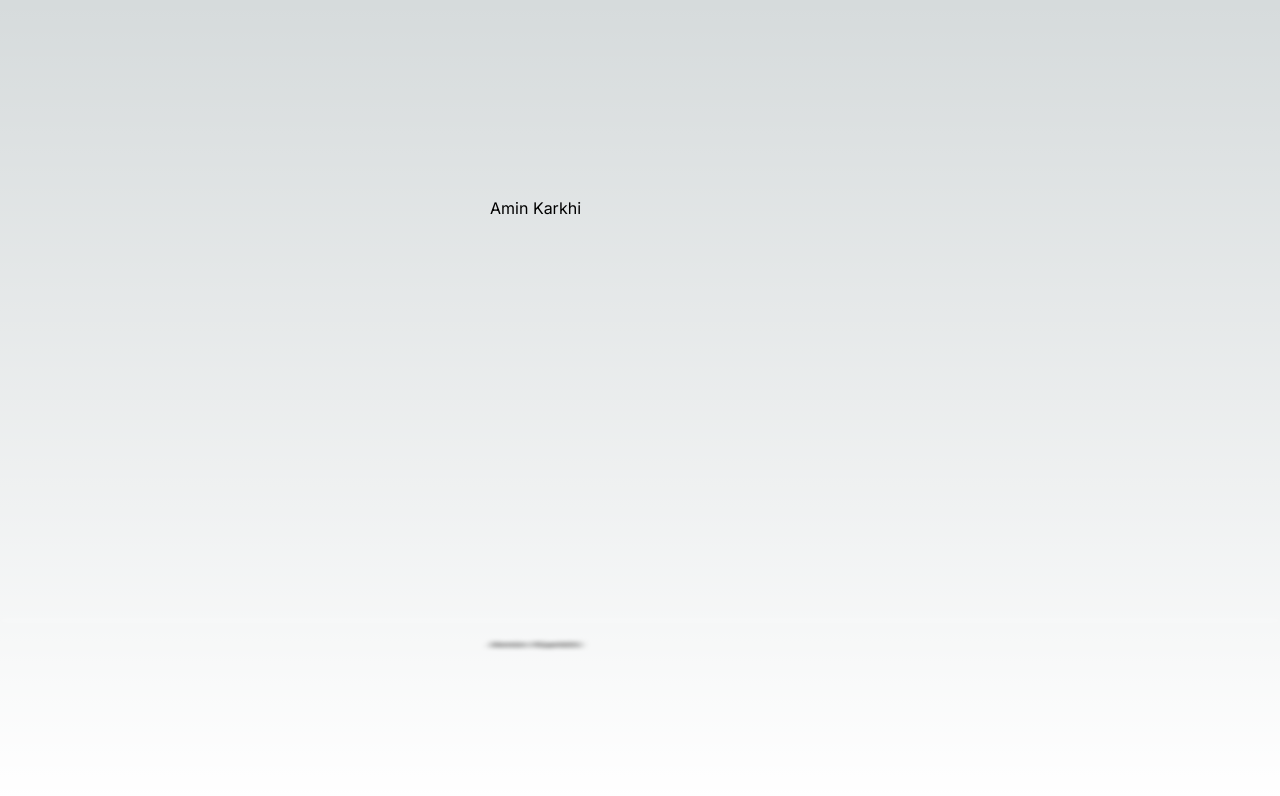
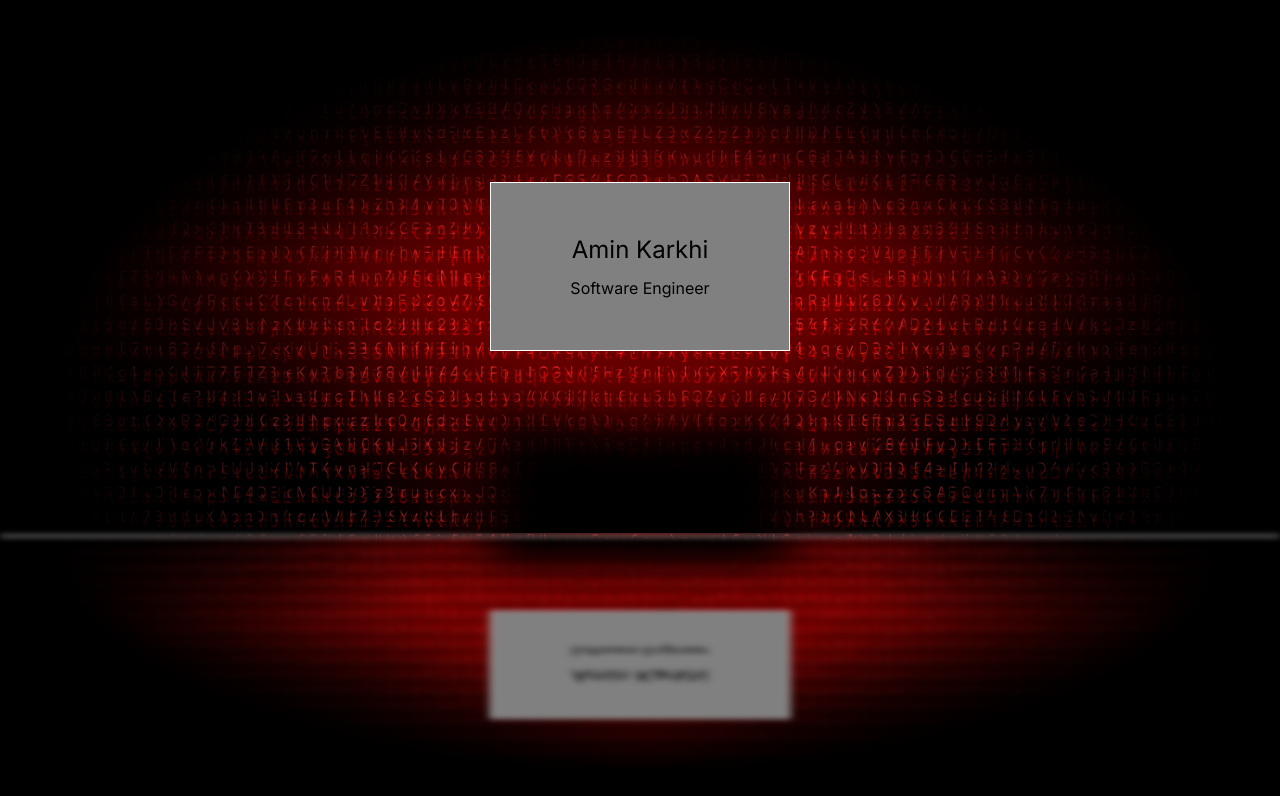
Before and after one commit to amkarkhi/Personal, a Next.js app: page /me in a window 1280 px wide. Shown: the top 796 px of the page. Built offline with nearby package versions, Linux system fonts and the light colour scheme.

Commit message:
binary background

```diff
--- a/app/me/layout.tsx
+++ b/app/me/layout.tsx
@@ -1,3 +1,4 @@
+import BinaryView from '@/components/visitcard/views/BinaryView'
 import type { Metadata } from 'next'
 
 
@@ -12,6 +13,6 @@ export default function RootLayout({
    children: React.ReactNode
 }) {
    return (
-      <section className="h-screen w-screen relative">{children}</section>
+      <section className="h-screen w-screen relative overflow-hidden">{children}</section>
    )
 }
--- a/app/me/page.tsx
+++ b/app/me/page.tsx
@@ -1,11 +1,13 @@
-import Visitcard from "@/component/visitcard/Visitcard";
-import MainView from "@/component/visitcard/views/MainView";
+import Visitcard from "@/components/visitcard/Visitcard";
+import BinaryView from "@/components/visitcard/views/BinaryView";
+import MainView from "@/components/visitcard/views/MainView";
 
 export default function Home() {
    return (
 
       <MainView>
          <Visitcard/>
+         <BinaryView/>
       </MainView>
    )
 }
--- a/component/visitcard/Visitcard.tsx
+++ /dev/null
@@ -1,11 +0,0 @@
-
-const Visitcard = () => {
-   return (
-      <div style={{ width: 300, aspectRatio: 16 / 9 }}
-         className="border-solid border-2 border-white">
-         <h1>Amin Karkhi</h1>
-      </div>
-   )
-}
-
-export default Visitcard
--- a/component/visitcard/views/MainView.tsx
+++ /dev/null
@@ -1,26 +0,0 @@
-import { PropsWithChildren } from "react"
-
-const MainView = (props: PropsWithChildren) => {
-   return (
-
-      <div className="w-screen h-screen flex flex-col items-center justify-between">
-         <div
-            style={{ height: "70%" }}
-            className="absolute  inset-0 w-full h-2/3 flex flex-col items-center justify-center bg-red-500 ">
-            {props.children}
-         </div>
-         <div style={{
-            height: "30%", borderTop: "2px solid white",
-            transform: "rotateX(60deg)",
-            filter: "blur(5px)"
-         }}
-            className="absolute inset-0 w-full flex flex-col items-center justify-center">
-            {props.children}
-         </div>
-      </div>
-
-
-   )
-}
-
-export default MainView
--- /dev/null
+++ b/components/visitcard/Visitcard.tsx
@@ -0,0 +1,25 @@
+
+const Visitcard = () => {
+   return (
+      <div style={{
+         width: 300,
+         aspectRatio: 16 / 9,
+         border: "1px solid white",
+         padding: 15,
+         display: "flex",
+         flexDirection: "column",
+         justifyContent: "center",
+         alignItems: "center",
+         gap: 10,
+         zIndex: 10,
+         backgroundColor: "gray",
+         perspective: 1000,
+         boxShadow: "0 30vh 50px 4px black",
+      }} >
+         <h1 className="text-2xl">Amin Karkhi</h1>
+         <h2 className="text-1xl">Software Engineer</h2>
+      </div>
+   )
+}
+
+export default Visitcard
--- /dev/null
+++ b/components/visitcard/views/BinaryView.tsx
@@ -0,0 +1,57 @@
+"use client"
+
+import React, { useEffect, useRef } from 'react'
+
+const BinaryView = () => {
+
+   const ref = useRef<HTMLDivElement>(null)
+   useEffect(() => {
+      const t = setInterval(() => {
+         if (ref.current) {
+            ref.current.innerText = `${generaterandomStrong(ref.current.getBoundingClientRect().width * ref.current.getBoundingClientRect().height / 100)}`
+         }
+      }, 100)
+      return () => { clearInterval(t) }
+   }, [ref]);
+
+   return (
+      <div className="bg-black fixed inset-0 z-0 break-words w-screen h-screen text-red-500 overflow-hidden isolate" >
+         <div ref={ref}
+            style={{
+               WebkitMaskImage: "radial-gradient(circle at 50% 50%,black 10%, transparent 80%)",
+               WebkitMaskSize: ".8em .4em",
+               textShadow: ".9em .3em 1px red",
+            }} className="bg-black fixed inset-0 z-0 break-words w-screen h-screen text-red-500 overflow-hidden isolate" />
+
+         <div style={{
+            zIndex: 2,
+            content: "",
+            WebkitMaskImage: "radial-gradient(grey ,black)",
+            background: "radial-gradient(black 50%,red 80% )",
+            WebkitMaskSize: "1em 1em",
+            backgroundPosition: "50vw 33vh",
+         }} className="absolute inset-0 break-words w-screen h-screen overflow-hidden opacity-40" />
+
+         <div
+            style={{
+               zIndex: 3,
+               content: "",
+               background: "radial-gradient(transparent 30% , black 65%)",
+            }} className="absolute inset-0 break-words w-screen h-screen overflow-hidden" />
+
+      </div >
+   )
+}
+
+const AllAlphabets = "ABCDEFGHIJKLMNOPQRSTUVWXYZabcdefghijklmnopqrstuvwxyz0123456789";
+
+function generaterandomStrong(length: number) {
+   let result = '';
+   const charactersLength = AllAlphabets.length;
+   for (let i = 0; i < length; i++) {
+      result += AllAlphabets.charAt(Math.floor(Math.random() * charactersLength));
+   }
+   return result;
+}
+
+export default BinaryView
--- /dev/null
+++ b/components/visitcard/views/MainView.tsx
@@ -0,0 +1,21 @@
+import { PropsWithChildren } from "react"
+
+const MainView = (props: PropsWithChildren) => {
+   return (
+
+      <div className="w-screen h-screen flex flex-col items-center justify-between overflow-hidden">
+         <div
+            className="absolute inset-0 w-full h-2/3 flex flex-col items-center justify-center rounded-s overflow-hidden">
+            {props.children}
+         </div>
+         <div style={{ transform: "rotateX(130deg) skewX(0deg) skewY(0deg)",bottom:"-8%" }}
+            className="absolute h-1/2 w-full flex flex-col items-center justify-center border-white border-solid border-b-2 blur-sm overflow-hidden bg-black">
+            {props.children}
+         </div>
+      </div>
+
+
+   )
+}
+
+export default MainView
```
Also changed, not shown: 1 other file (tests, documents, lock files or other folders).
